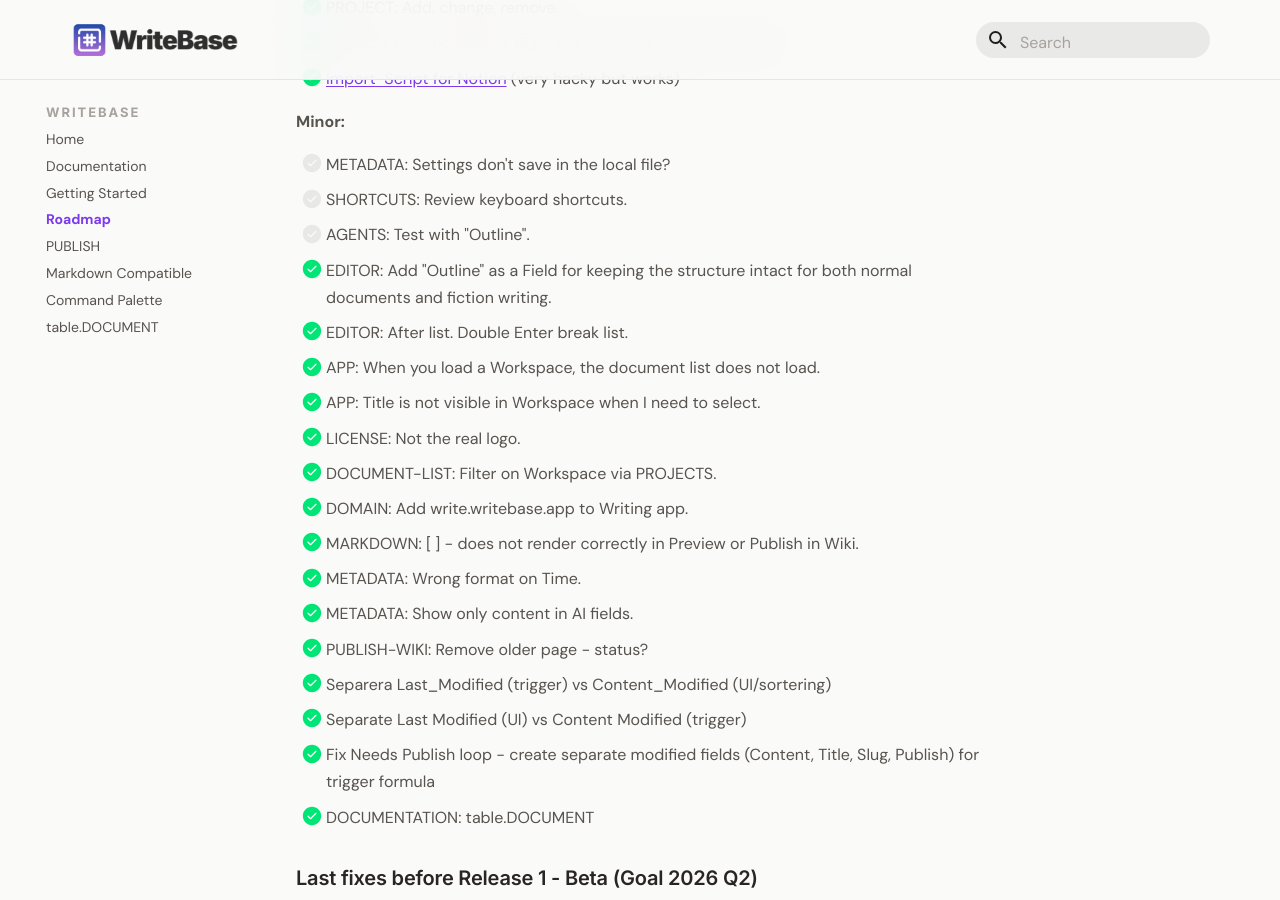
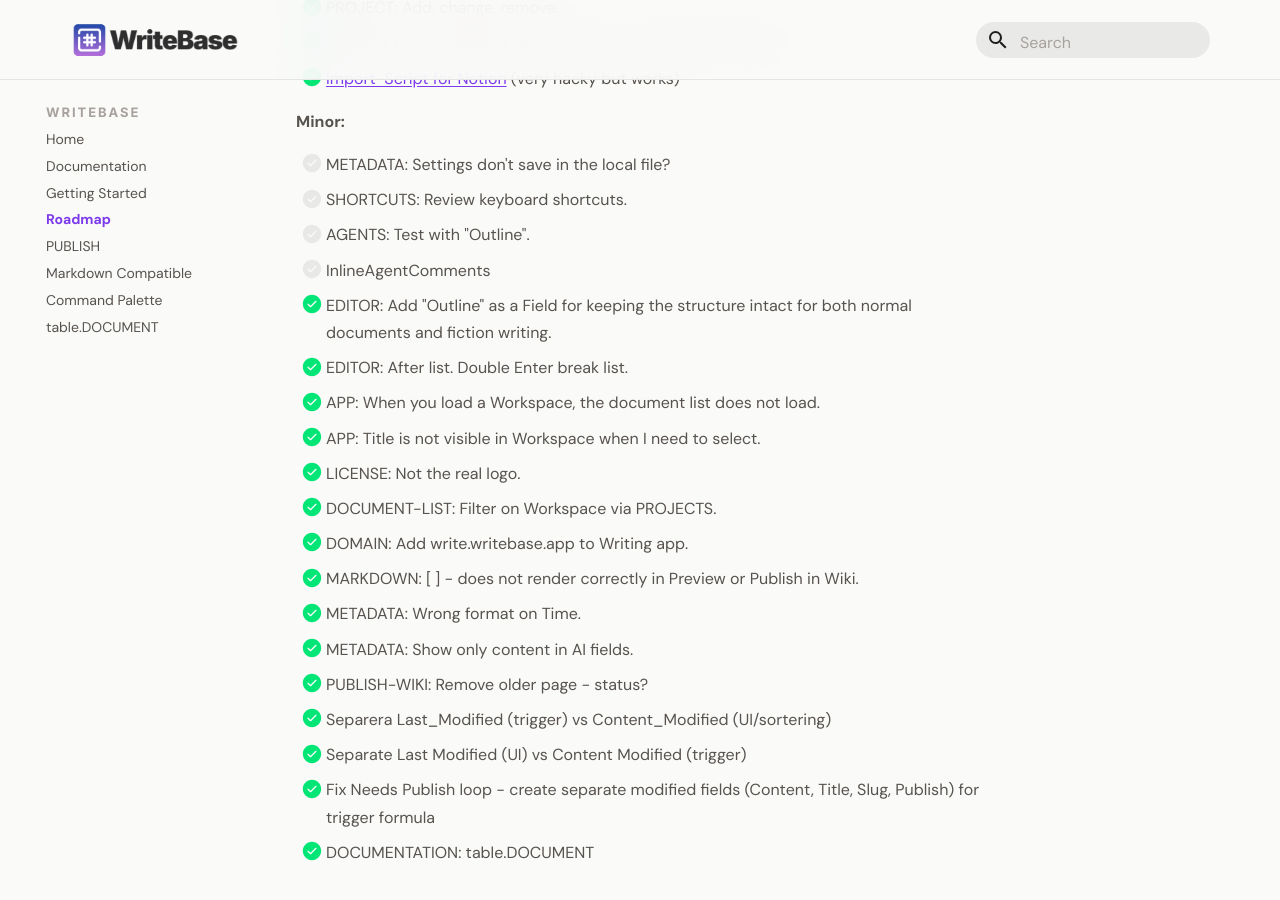
Before and after one commit to larssonhthomas-afk/writebase-docs, an MkDocs documentation site: the page built from docs/009-roadmap.md, in a window 1280 px wide and 900 px high, scrolled down 818 px. Built offline with MkDocs 1.6.1 and Material for MkDocs 9.7.7, drawn with Linux system fonts in a browser that asks for light colours; some web fonts are replaced.

Commit message:
Update 009-roadmap.md

```diff
--- a/docs/009-roadmap.md
+++ b/docs/009-roadmap.md
@@ -39,6 +39,7 @@ This Backlog has a priority 1-3.
 - [ ] METADATA: Settings don't save in the local file?
 - [ ] SHORTCUTS: Review keyboard shortcuts.
 - [ ] AGENTS: Test with "Outline".
+- [ ] InlineAgentComments
 
 - [x] EDITOR: Add "Outline" as a Field for keeping the structure intact for both normal documents and fiction writing.
 - [x] EDITOR: After list. Double Enter break list.
```
